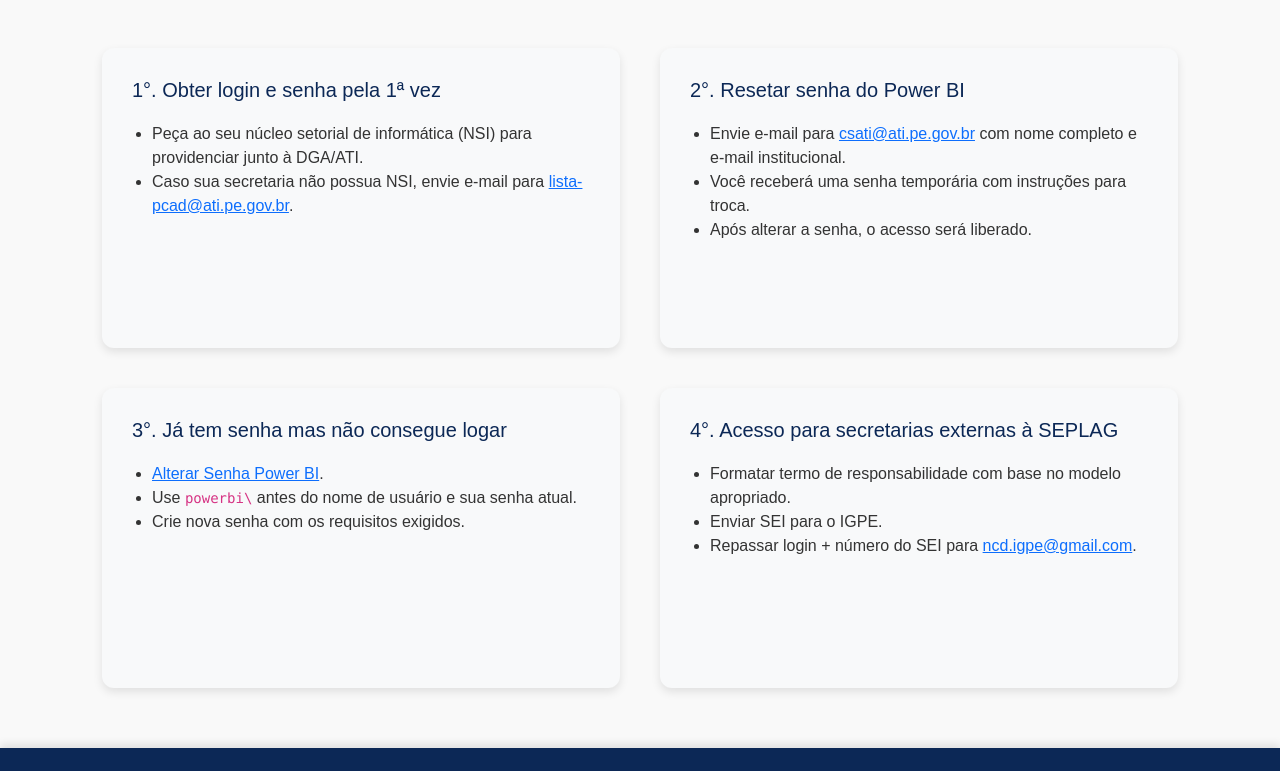
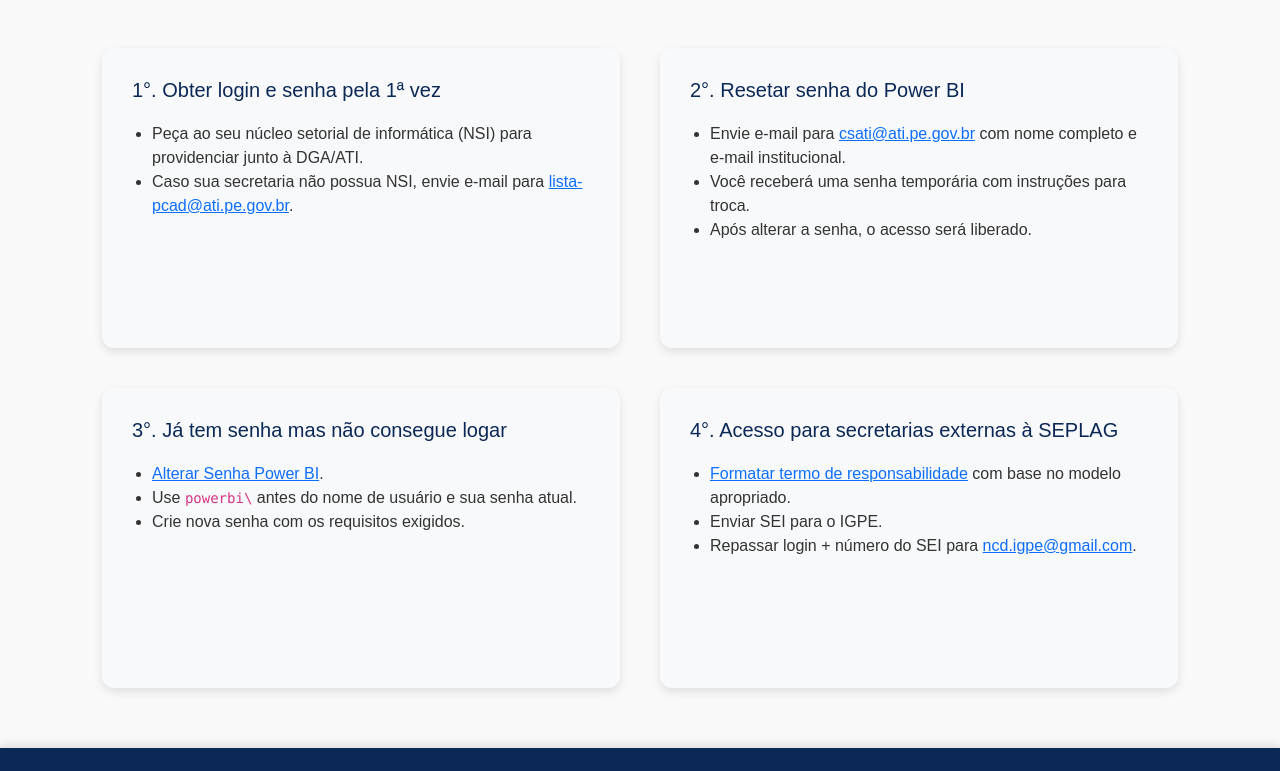
Before and after one commit to DadosGovPE/pagepowerserver, a plain HTML site: page index.html in a window 1280 px wide. Shown: the part 57-828 px from the top of the page. Drawn offline with nearby package versions, Linux system fonts and the light colour scheme.

Commit message:
adição do link do termo de responsabilidade

```diff
--- a/index.html
+++ b/index.html
@@ -56,7 +56,7 @@
       <div class="card-info">
         <h2>4°. Acesso para secretarias externas à SEPLAG</h2>
         <ul>
-          <li>Formatar termo de responsabilidade com base no modelo apropriado.</li>
+          <li><a href="https://docs.google.com/document/d/1rNnvum7I27CsfKqE6_BVlUHSs1d1qOY3HVNKRPs-HXE/edit?tab=t.0">Formatar termo de responsabilidade</a> com base no modelo apropriado.</li>
           <li>Enviar SEI para o IGPE.</li>
           <li>Repassar login + número do SEI para <a href="mailto:ncd.igpe@gmail.com">ncd.igpe@gmail.com</a>.</li>
         </ul>
```
